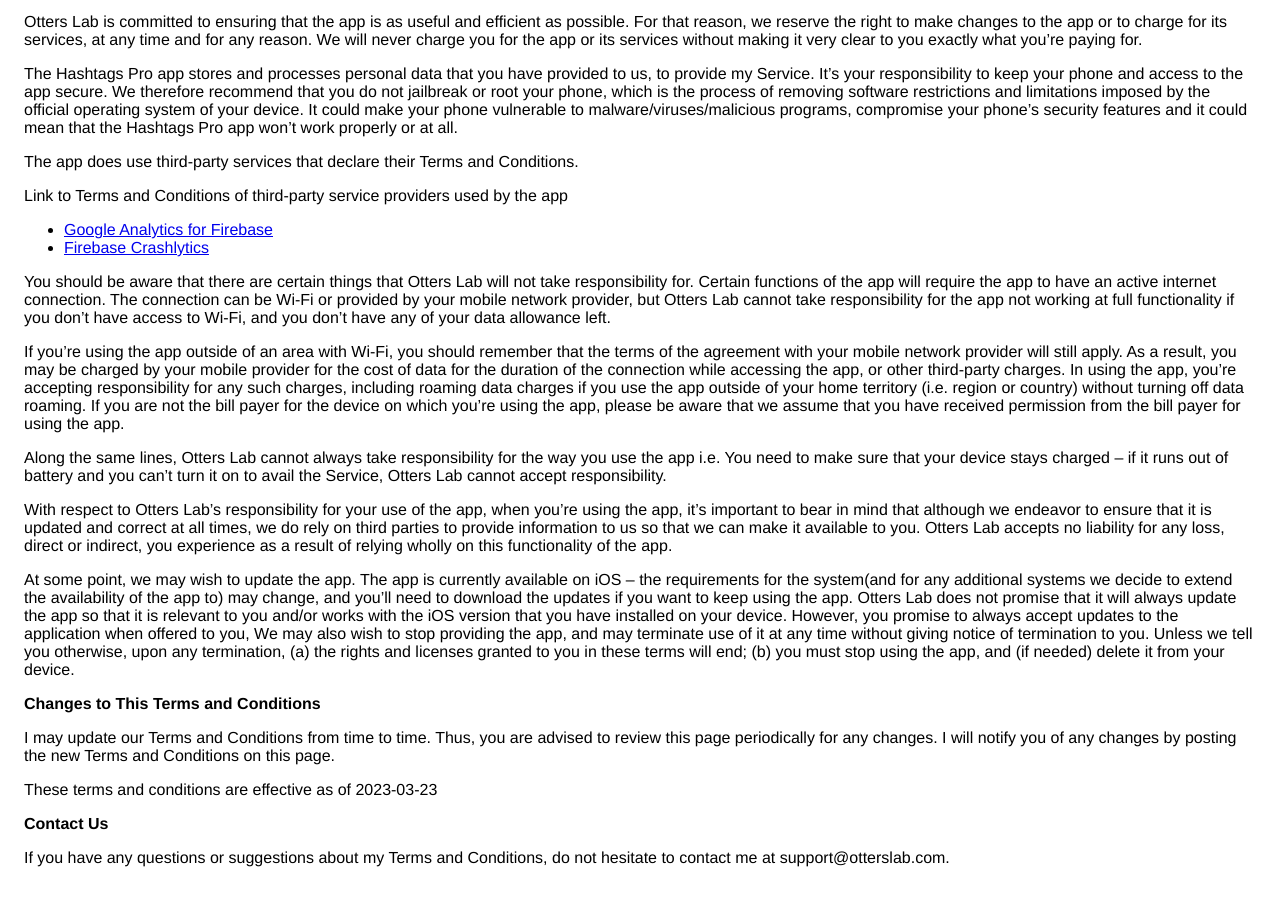
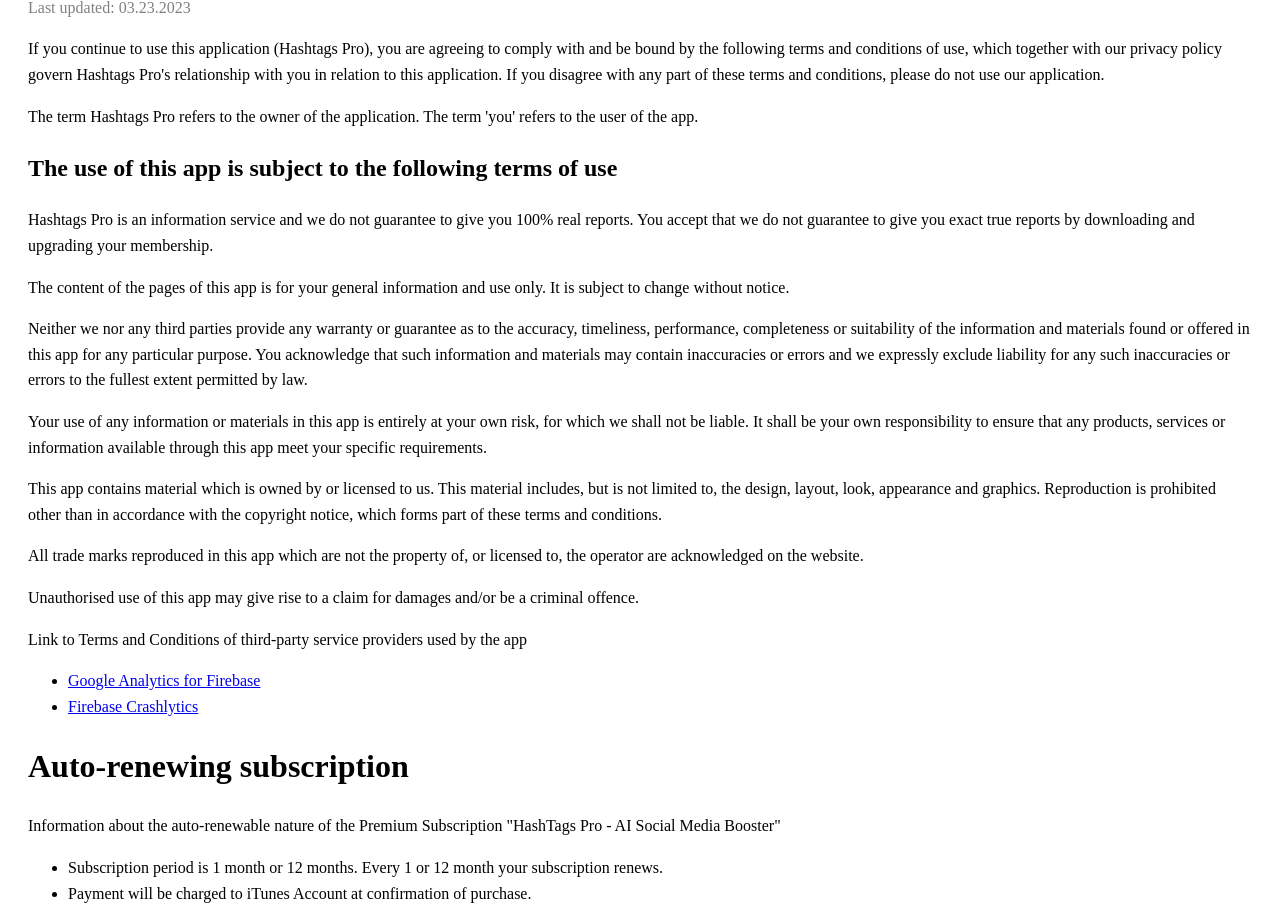
Before and after one commit to Otters-Lab/otters-lab.github.io, a plain HTML site: page hashtagspro/terms_and_conditions.html in a window 1280 px wide. Shown: the part 133-1041 px from the top of the page. Drawn offline with Linux system fonts and the light colour scheme.

Commit message:
使用协议更新

```diff
--- a/hashtagspro/terms_and_conditions.html
+++ b/hashtagspro/terms_and_conditions.html
@@ -1,113 +1,38 @@
-<!DOCTYPE html>
-    <html>
-    <head>
-      <meta charset='utf-8'>
-      <meta name='viewport' content='width=device-width'>
-      <title>Terms &amp; Conditions</title>
-      <style> body { font-family: 'Helvetica Neue', Helvetica, Arial, sans-serif; padding:1em; } </style>
-    </head>
-    <body>
-    <strong>Terms &amp; Conditions</strong> <p>
-                  By downloading or using the app, these terms will
-                  automatically apply to you – you should make sure therefore
-                  that you read them carefully before using the app. You’re not
-                  allowed to copy or modify the app, any part of the app, or
-                  our trademarks in any way. You’re not allowed to attempt to
-                  extract the source code of the app, and you also shouldn’t try
-                  to translate the app into other languages or make derivative
-                  versions. The app itself, and all the trademarks, copyright,
-                  database rights, and other intellectual property rights related
-                  to it, still belong to Otters Lab.
-                </p> <p>
-                  Otters Lab is committed to ensuring that the app is
-                  as useful and efficient as possible. For that reason, we
-                  reserve the right to make changes to the app or to charge for
-                  its services, at any time and for any reason. We will never
-                  charge you for the app or its services without making it very
-                  clear to you exactly what you’re paying for.
-                </p> <p>
-                  The Hashtags Pro app stores and processes personal data that
-                  you have provided to us, to provide my
-                  Service. It’s your responsibility to keep your phone and
-                  access to the app secure. We therefore recommend that you do
-                  not jailbreak or root your phone, which is the process of
-                  removing software restrictions and limitations imposed by the
-                  official operating system of your device. It could make your
-                  phone vulnerable to malware/viruses/malicious programs,
-                  compromise your phone’s security features and it could mean
-                  that the Hashtags Pro app won’t work properly or at all.
-                </p> <div><p>
-                    The app does use third-party services that declare their
-                    Terms and Conditions.
-                  </p> <p>
-                    Link to Terms and Conditions of third-party service
-                    providers used by the app
-                  </p> <ul><!----><!----><li><a href="https://firebase.google.com/terms/analytics" target="_blank" rel="noopener noreferrer">Google Analytics for Firebase</a></li><li><a href="https://firebase.google.com/terms/crashlytics" target="_blank" rel="noopener noreferrer">Firebase Crashlytics</a></li><!----><!----><!----><!----><!----><!----><!----><!----><!----><!----><!----><!----><!----><!----><!----><!----><!----><!----><!----><!----><!----><!----><!----><!----></ul></div> <p>
-                  You should be aware that there are certain things that
-                  Otters Lab will not take responsibility for. Certain
-                  functions of the app will require the app to have an active
-                  internet connection. The connection can be Wi-Fi or provided
-                  by your mobile network provider, but Otters Lab
-                  cannot take responsibility for the app not working at full
-                  functionality if you don’t have access to Wi-Fi, and you don’t
-                  have any of your data allowance left.
-                </p> <p></p> <p>
-                  If you’re using the app outside of an area with Wi-Fi, you
-                  should remember that the terms of the agreement with your
-                  mobile network provider will still apply. As a result, you may
-                  be charged by your mobile provider for the cost of data for
-                  the duration of the connection while accessing the app, or
-                  other third-party charges. In using the app, you’re accepting
-                  responsibility for any such charges, including roaming data
-                  charges if you use the app outside of your home territory
-                  (i.e. region or country) without turning off data roaming. If
-                  you are not the bill payer for the device on which you’re
-                  using the app, please be aware that we assume that you have
-                  received permission from the bill payer for using the app.
-                </p> <p>
-                  Along the same lines, Otters Lab cannot always take
-                  responsibility for the way you use the app i.e. You need to
-                  make sure that your device stays charged – if it runs out of
-                  battery and you can’t turn it on to avail the Service,
-                  Otters Lab cannot accept responsibility.
-                </p> <p>
-                  With respect to Otters Lab’s responsibility for your
-                  use of the app, when you’re using the app, it’s important to
-                  bear in mind that although we endeavor to ensure that it is
-                  updated and correct at all times, we do rely on third parties
-                  to provide information to us so that we can make it available
-                  to you. Otters Lab accepts no liability for any
-                  loss, direct or indirect, you experience as a result of
-                  relying wholly on this functionality of the app.
-                </p> <p>
-                  At some point, we may wish to update the app. The app is
-                  currently available on iOS – the requirements for the
-                  system(and for any additional systems we
-                  decide to extend the availability of the app to) may change,
-                  and you’ll need to download the updates if you want to keep
-                  using the app. Otters Lab does not promise that it
-                  will always update the app so that it is relevant to you
-                  and/or works with the iOS version that you have
-                  installed on your device. However, you promise to always
-                  accept updates to the application when offered to you, We may
-                  also wish to stop providing the app, and may terminate use of
-                  it at any time without giving notice of termination to you.
-                  Unless we tell you otherwise, upon any termination, (a) the
-                  rights and licenses granted to you in these terms will end;
-                  (b) you must stop using the app, and (if needed) delete it
-                  from your device.
-                </p> <p><strong>Changes to This Terms and Conditions</strong></p> <p>
-                  I may update our Terms and Conditions
-                  from time to time. Thus, you are advised to review this page
-                  periodically for any changes. I will
-                  notify you of any changes by posting the new Terms and
-                  Conditions on this page.
-                </p> <p>
-                  These terms and conditions are effective as of 2023-03-23
-                </p> <p><strong>Contact Us</strong></p> <p>
-                  If you have any questions or suggestions about my
-                  Terms and Conditions, do not hesitate to contact me
-                  at support@otterslab.com.
-                </p>
-    </body>
-    </html>
+</head><body style="padding:20px; line-height:1.6;">
+  <h1 style="font-size:44px"> Terms of Use</h1>
+  <p style="color: grey;">Last updated: 03.23.2023</p>
+  <p>If you continue to use this application (Hashtags Pro), you are agreeing to comply with and be bound by the following terms and conditions of use, which together with our privacy policy govern Hashtags Pro's relationship with you in relation to this application. If you disagree with any part of these terms and conditions, please do not use our application.</p>
+  <p>The term Hashtags Pro refers to the owner of the application. The term 'you' refers to the user of the app.</p>
+  <h2>The use of this app is subject to the following terms of use</h2>
+  <p>Hashtags Pro is an information service and we do not guarantee to give you 100% real reports. You accept that we do not guarantee to give you exact true reports by downloading and upgrading your membership.</p>
+  <p>The content of the pages of this app is for your general information and use only. It is subject to change without notice.</p>
+  <p>Neither we nor any third parties provide any warranty or guarantee as to the accuracy, timeliness, performance, completeness or suitability of the information and materials found or offered in this app for any particular purpose. You acknowledge that such information and materials may contain inaccuracies or errors and we expressly exclude liability for any such inaccuracies or errors to the fullest extent permitted by law.</p>
+  <p>Your use of any information or materials in this app is entirely at your own risk, for which we shall not be liable. It shall be your own responsibility to ensure that any products, services or information available through this app meet your specific requirements.</p>
+  <p>This app contains material which is owned by or licensed to us. This material includes, but is not limited to, the design, layout, look, appearance and graphics. Reproduction is prohibited other than in accordance with the copyright notice, which forms part of these terms and conditions.</p>
+  <p>All trade marks reproduced in this app which are not the property of, or licensed to, the operator are acknowledged on the website.</p>
+  <p>Unauthorised use of this app may give rise to a claim for damages and/or be a criminal offence.</p>
+
+  <p>
+    Link to Terms and Conditions of third-party service
+    providers used by the app
+  </p> <ul><!----><!----><li><a href="https://firebase.google.com/terms/analytics" target="_blank" rel="noopener noreferrer">Google Analytics for Firebase</a></li><li><a href="https://firebase.google.com/terms/crashlytics" target="_blank" rel="noopener noreferrer">Firebase Crashlytics</a></li><!----><!----><!----><!----><!----><!----><!----><!----><!----><!----><!----><!----><!----><!----><!----><!----><!----><!----><!----><!----><!----><!----><!----><!----></ul></div> <p>
+
+
+  <h1>Auto-renewing subscription</h1>
+  <p>Information about the auto-renewable nature of the Premium Subscription "HashTags Pro - AI Social Media Booster"</p>
+  <ul>
+  <li>Subscription period is 1 month or 12 months. Every 1 or 12 month your subscription renews.</li>
+  <li>Payment will be charged to iTunes Account at confirmation of purchase.</li>
+  <li>Subscription automatically renews unless auto-renew is turned off at least 24-hours before the end of the current period</li>
+  <li>Account will be charged for renewal within 24-hours prior to the end of the current period.</li>
+  <li>You can cancel your subscription via this URL: <a href="https://support.apple.com/HT202039">https://support.apple.com/HT202039</a></li>
+  </ul>
+  <h1>Privacy Policy</h1>
+  <p>This privacy policy sets out how Hashtags Pro (further Application) uses and protects any information that you give to the Application when you use it. Application is committed to ensuring that your privacy is protected. Should we ask you to provide certain information by which you can be identified when using this app, then you can be assured that it will only be used in accordance with this privacy statement. Application may change this policy from time to time by updating this page. You should check this page from time to time to ensure that you are happy with any changes.</p>
+  <p>This policy is effective from 2023-03-23.</p>
+  <a href="https://docs.otterslab.com/hashtagspro/privacy_policy.html">PRIVACY-POLICY</a>
+  <p>We make sure that personal data transferred outside of the EU is handled by trustworthy vendors. Vendors are regularly examined and individual data processing agreements are signed. When transferring personal data to the United States, checks of the validity of their EU-U.S. and Swiss-U.S. Privacy Shield act as a valid legal mechanism to comply with requirements.</p>
+  <p>We are here for you</p>
+  <p>If you have any inquiries or requests, please don't hesitate to contact us</p>
+
+  </body></html>
```
